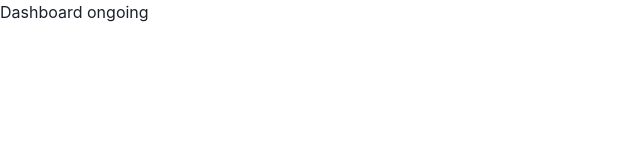
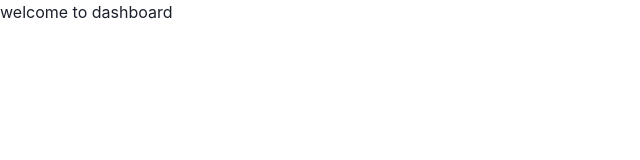
Before and after one commit to Nefoli-Tech/AppointMate-Admin-Panel, a React (Create React App) app: page /dashboard in a window 1280 px wide. Shown: the top 160 px of the page, without its empty margins (0-640 px from the left). Built offline with nearby package versions, Linux system fonts and the light colour scheme.

Commit message:
dashboard changed

```diff
--- a/src/components/DashBoard/Dashboard.jsx
+++ b/src/components/DashBoard/Dashboard.jsx
@@ -3,7 +3,7 @@ import React from 'react'
 const Dashboard = () => {
   return (
     <div>
-      <h1>Dashboard ongoing</h1>
+      <h1>welcome to dashboard</h1>
     </div>
   )
 }
```
